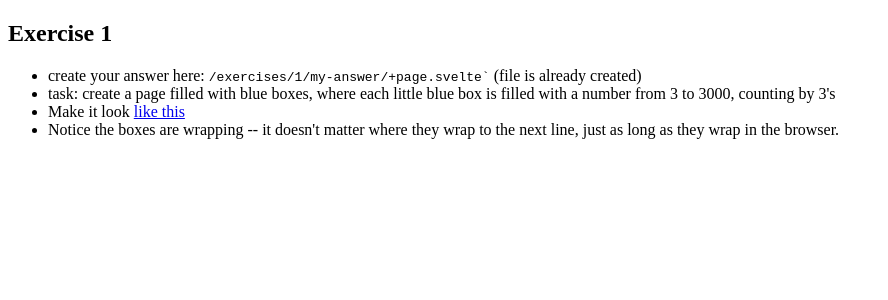
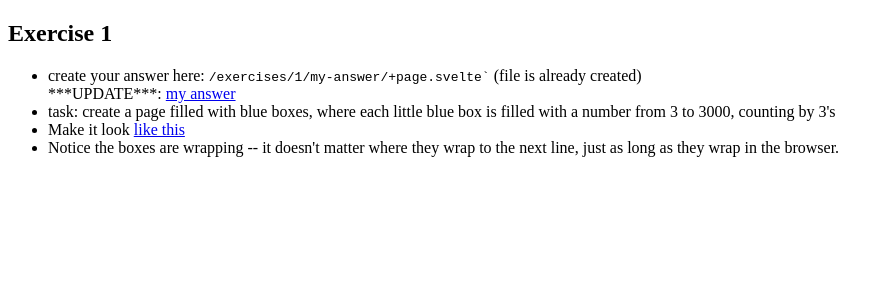
Before and after one commit to Elaz33/car-project, a SvelteKit app: page /exercises/1/instructions in a window 1280 px wide. Shown: the top 300 px of the page, without its empty margins (0-888 px from the left). Built offline with nearby package versions, Linux system fonts and the light colour scheme.

Commit message:
fix exercise 1 answer link

```diff
--- a/src/routes/+page.svelte
+++ b/src/routes/+page.svelte
@@ -1,4 +1,3 @@
 <h1>Welcome to Elazar's Practice project</h1>
 <p><a href="/exercises/1/instructions">Exercise 1</a></p>
 <p><a href="/exercises/2/instructions">Exercise 2</a></p>
-<p><a href="/exercises/1/my-answer">my answer</a></p>
--- a/src/routes/exercises/1/instructions/+page.svelte
+++ b/src/routes/exercises/1/instructions/+page.svelte
@@ -7,7 +7,7 @@
 
 <h2>Exercise 1</h2>
 <ul>
-    <li>create your answer here: <pre class="pre">/exercises/1/my-answer/+page.svelte`</pre> (file is already created)</li>
+    <li>create your answer here: <pre class="pre">/exercises/1/my-answer/+page.svelte`</pre> (file is already created)<br>***UPDATE***: <a href="/exercises/1/my-answer">my answer</a></li>
     <li>task: create a page filled with blue boxes, where each little blue box is filled with a number from 3 to 3000, counting by 3's</li>
     <li>Make it look <a href="/specs/exercise-1-ref.jpg" target="_blank">like this</a></li>
     <li>Notice the boxes are wrapping -- it doesn't matter where they wrap to the next line, just as long as they wrap in the browser.</li>
```
